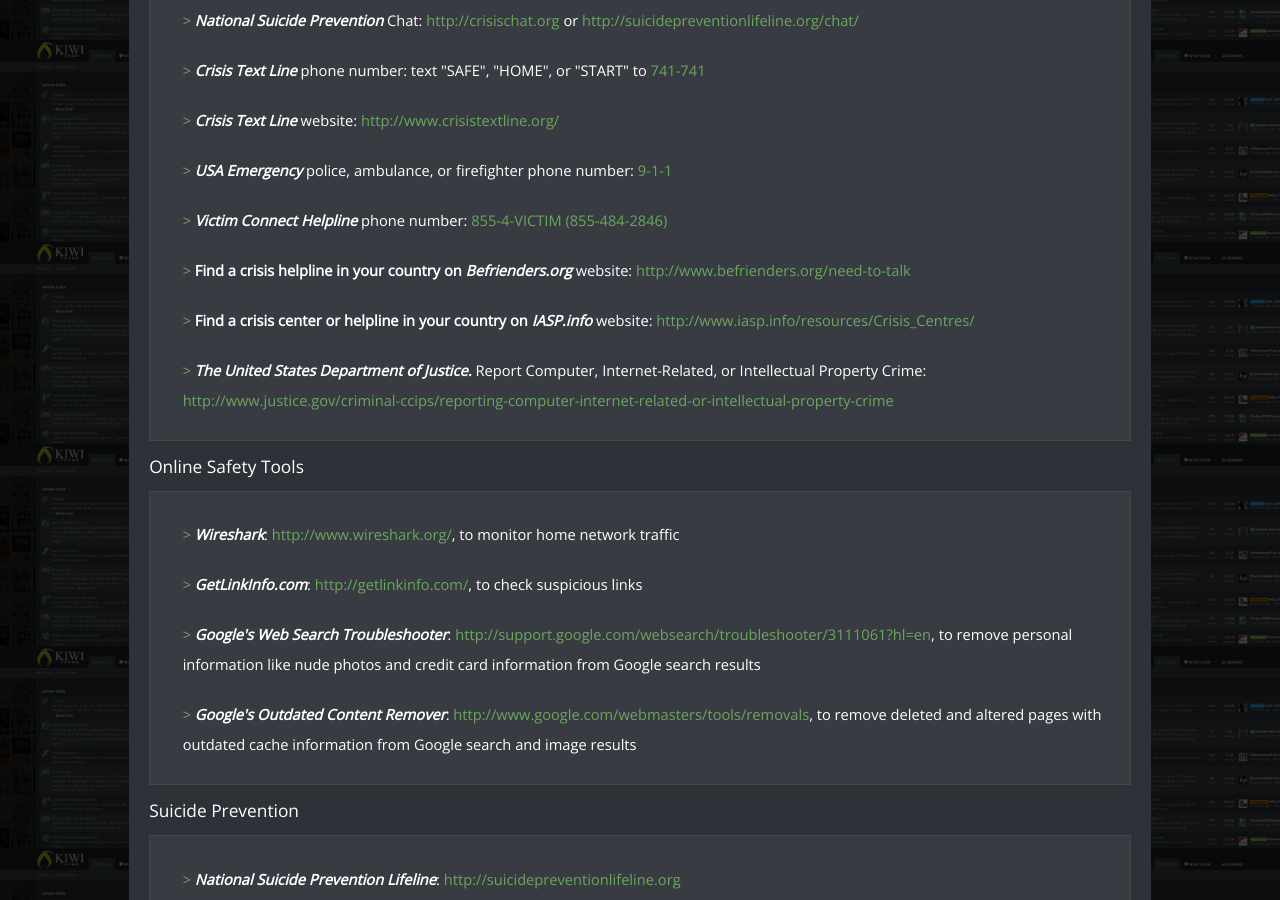
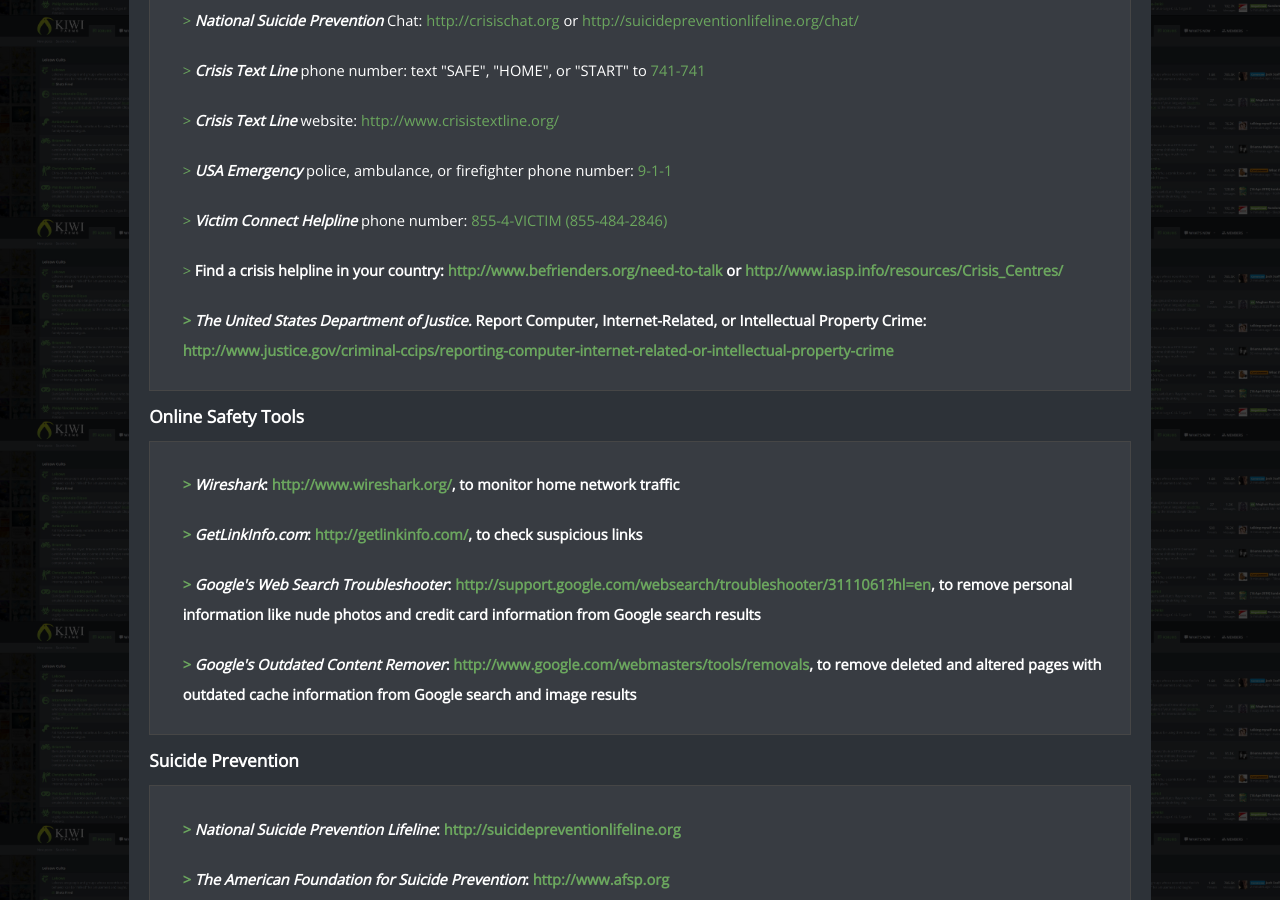
Before and after one commit to byliz/help, a Jekyll site: the page built from resources/index.html, in a window 1280 px wide and 900 px high, scrolled down 347 px. Built offline with Jekyll 4.4.1, drawn with Linux system fonts in a browser that asks for light colours; nearby versions of some CDN libraries; some web fonts are replaced.

Commit message:
Update index.html

```diff
--- a/resources/index.html
+++ b/resources/index.html
@@ -27,10 +27,7 @@
 		<strong><em>Victim Connect Helpline</em></strong> phone number: <a href="tel:8554842846" target="_blank">855-4-VICTIM (855-484-2846)</a>
 	</li>
 	<li>
-		<strong>Find a crisis helpline in your country on <em>Befrienders.org</em></strong> website: <a href="http://www.befrienders.org/need-to-talk" target="_blank">http://www.befrienders.org/need-to-talk</a>
-	</li>
-	<li>
-		<strong>Find a crisis center or helpline in your country on <em>IASP.info</em></strong> website: <a href="http://www.iasp.info/resources/Crisis_Centres/" target="_blank">http://www.iasp.info/resources/Crisis_Centres/</a>
+		<strong>Find a crisis helpline in your country: <a href="http://www.befrienders.org/need-to-talk" target="_blank">http://www.befrienders.org/need-to-talk</a> or <a href="http://www.iasp.info/resources/Crisis_Centres/" target="_blank">http://www.iasp.info/resources/Crisis_Centres/</a>
 	</li>
 	<li>
 		<strong><em>The United States Department of Justice.</em></strong> Report Computer, Internet-Related, or Intellectual Property Crime: <a href="http://www.justice.gov/criminal-ccips/reporting-computer-internet-related-or-intellectual-property-crime" target="_blank">http://www.justice.gov/criminal-ccips/reporting-computer-internet-related-or-intellectual-property-crime</a>
```
